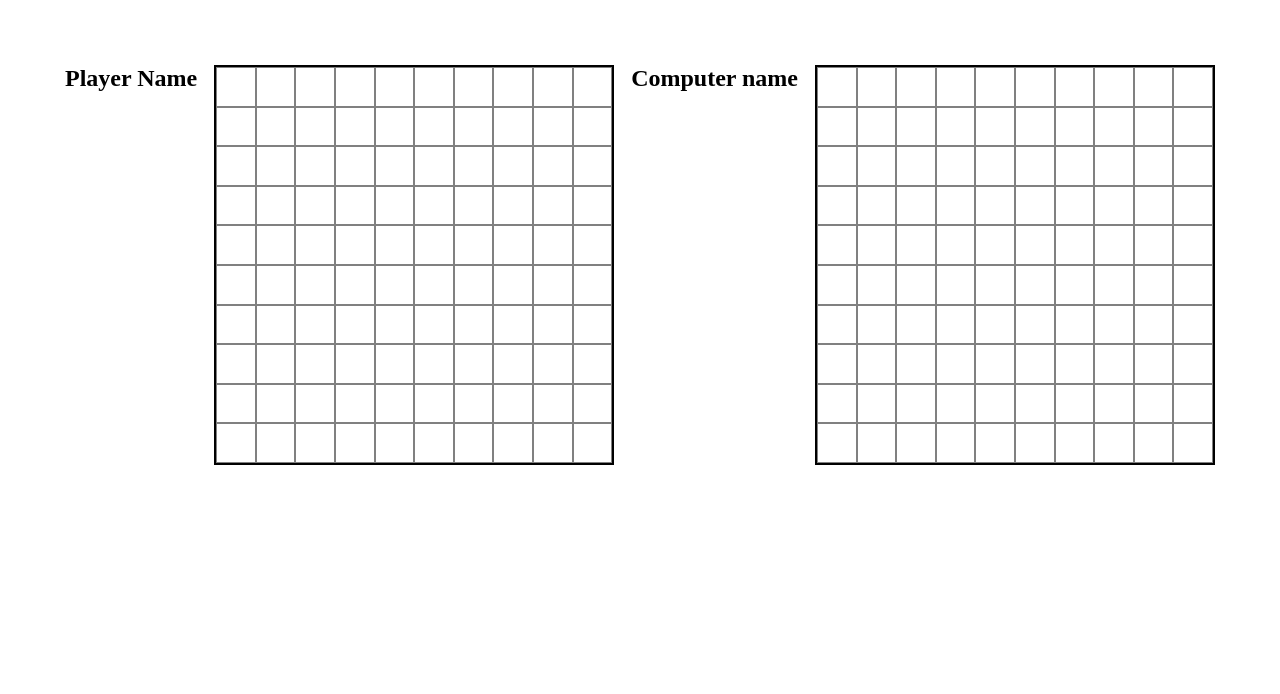
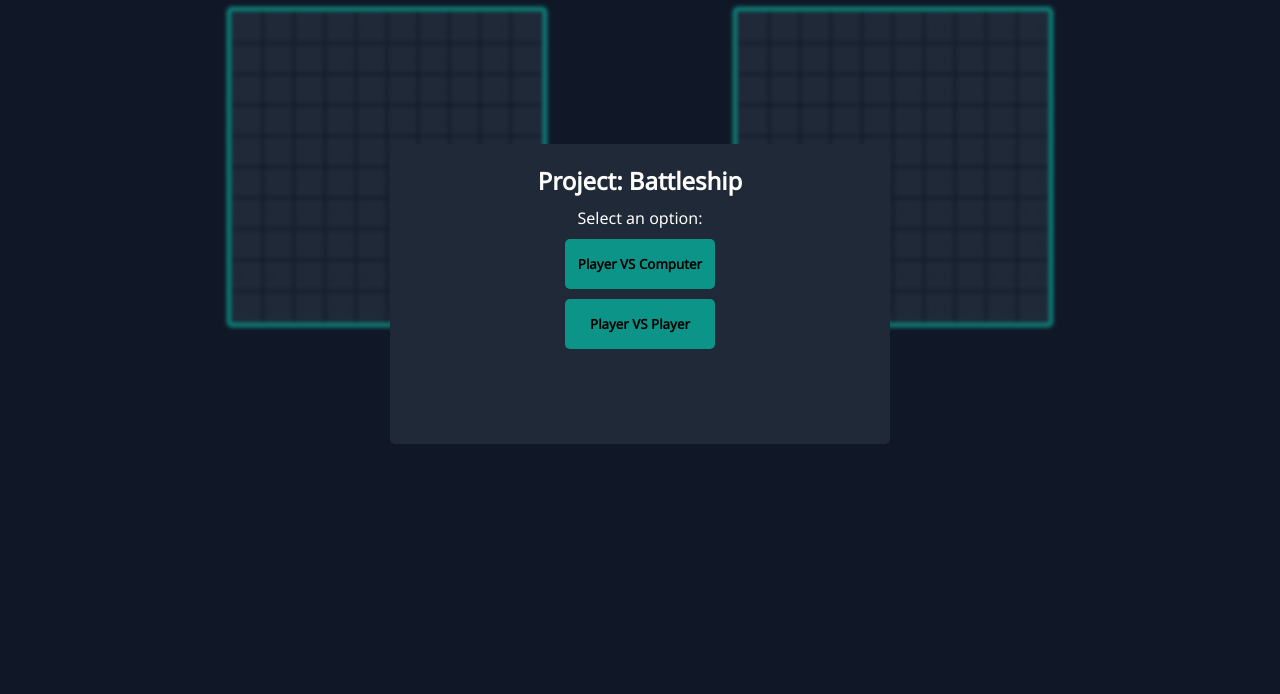
Before and after one commit to justincbal/Battleship, a website built with Vite: page index.html in a window 1280 px wide. Shown: the part 106-800 px from the top of the page. Built offline with nearby package versions, Linux system fonts and the light colour scheme.

Commit message:
add playerboards ui

```diff
--- a/index.html
+++ b/index.html
@@ -9,19 +9,32 @@
 </head>
 <body>
     <div class="content">
-        <h1 class="heading">Battleship</h1>
 
-        <div class="playfield">
-            <h2 class="playerName">Player Name</h2>
-            <div class="gameboardOne board">
+        <!-- Start menu window -->
+        <div class="menu">
+            <h2 class="white bold">Project: Battleship</h2>
+            <p class="white">Select an option:</p>
+            <button class="menuOption">Player VS Computer</button>
+            <button class="menuOption">Player VS Player</button>
+        </div>
 
-            </div>
+        <!-- Main content -->
+        <div class="main blur">
+            <header class="hd">
+                <h2 class="heading white bold">Project: Battleship</h2>
+            </header>
 
-            <h2 class="player2Name">Computer name</h2>
-            <div class="gamerboardTwo board">
+            <div class="gameboards">
+                <div class="board board1">
 
+                </div>
+
+                <div class="board board2">
+
+                </div>
             </div>
         </div>
+
 
 
     </div>
--- a/js/main.js
+++ b/js/main.js
@@ -1,10 +1,28 @@
 // Apply grid items
 const board = document.querySelectorAll(".board");
 
-for (let i = 0; i < board.length; i++) {
-  for (let j = 0; j < 100; j++) {
-    const div = document.createElement("div");
-    div.classList.add("cell");
-    board[i].append(div);
+board.forEach((bd) => {
+  for(let i = 0; i < 10; i++) {
+    for(let j = 0; j < 10; j++) {
+      const div = document.createElement('div');
+      const coord = `${i}-${j}`;
+      div.classList.add('cell',`${coord}`);
+      div.textContent = coord;
+      bd.append(div);
+    }
+
   }
-}
+})
+
+
+// Menu buttons
+const menuButton = document.querySelectorAll(".menuOption");
+const menu = document.querySelector(".menu");
+const main = document.querySelector('.main');
+menuButton.forEach((btn) => {
+  btn.addEventListener("click", () => {
+    console.log("CLICK");
+    menu.style.display = 'none';
+    main.classList.toggle('blur');
+  });
+});
--- a/style/style.scss
+++ b/style/style.scss
@@ -1,46 +1,113 @@
+@import url('https://fonts.googleapis.com/css2?family=Noto+Sans&display=swap');
+
+// Variables
+$light-dark: #1f2937ff;
+$darker: #101827ff;
+$text: #d1d5db;
+$green: #0d9488;
+
+
 html { box-sizing: border-box; }
 body { height: 100vh; width: 100vw;}
-*, *::before, *::after { box-sizing: inherit; padding: 0; margin: 0;}
+*, *::before, *::after { box-sizing: inherit; padding: 0; margin: 0; font-family: 'Noto Sans', sans-serif;}
 
 .content {
-    width: 100%;
-    height: 100%;
-    display: flex;
-    flex-direction: column;
+    background-color: $darker;
 
-    & > {
-        flex: 1 1 auto;
+  height: 100%;
+  width: 100%;
+  display: flex;
+    .menu {
+
+        display: flex;
+        gap: 10px;
+        flex-direction: column;
+        align-items: center;
+        padding: 20px;
+        border-radius: 5px;
+        background-color: $light-dark;
+        width: 500px;
+        height: 300px;
+        position: absolute;
+        top: 50%;
+        left: 50%;
+        transform: translate(-50%, -50%);
+        z-index: 1;
+
+        .menuOption{
+            background-color: $green;
+            border: none;
+            width: 150px;
+            height: 50px;
+            font-weight: 900;
+            border-radius: 5px;
+
+            &:hover {
+                cursor: pointer;
+            }
+        }
     }
 
-    .heading {
+    .main {
+        height: 100%;
+        width: 100%;
         display: flex;
-        font-size: 3.2rem;
-        justify-content: center;
-        padding: 2rem;
-    }
+        flex-direction: column;
+        align-items: center;
+        padding: 40px;
+        gap: 40px;
 
-    .playfield {
-        padding: 3rem;
-        display: flex;
-        width: 100%;
-        justify-content: space-evenly;
-        .board {
-            width: 400px;
-            height: 400px;
-            border: 2px solid black;
-            display: grid;
-            grid-template-columns: repeat(10, 1fr);
+        .gameboards {
+            width: 100%;
+            height: 100%;
+            display: flex;
+            justify-content: space-evenly;
 
+            .board {
+                border-radius: 5px;
+                background-color: $light-dark;
+                height: 20rem;
+                width: 20rem;
+                border: 5px solid $green;
+                display: grid;
+                grid-template-columns: repeat(10, 1fr);
 
-            .cell {
-
-                border: 1px solid grey;
+                .cell {
+                    outline: 1px solid $darker;
+                    display: flex;
+                    justify-content: center;
+                    align-items: center;
+                    color: $light-dark;
+                    &:hover {
+                        cursor: pointer;
+                        color: $text;
+                    }
+                }
             }
 
         }
     }
 
+}
 
+.blur {
+    filter: blur(2px);
+}
 
+.white{
+    color: white;
+}
 
+.green { color: $green; }
+
+.bold {
+    font-weight: 600;
 }
+
+.text {
+    color: $text;
+}
+
+h2 {
+    font-size: 1.5rem;
+}
```
Also changed, not shown: style/style.css, 1 other file.
